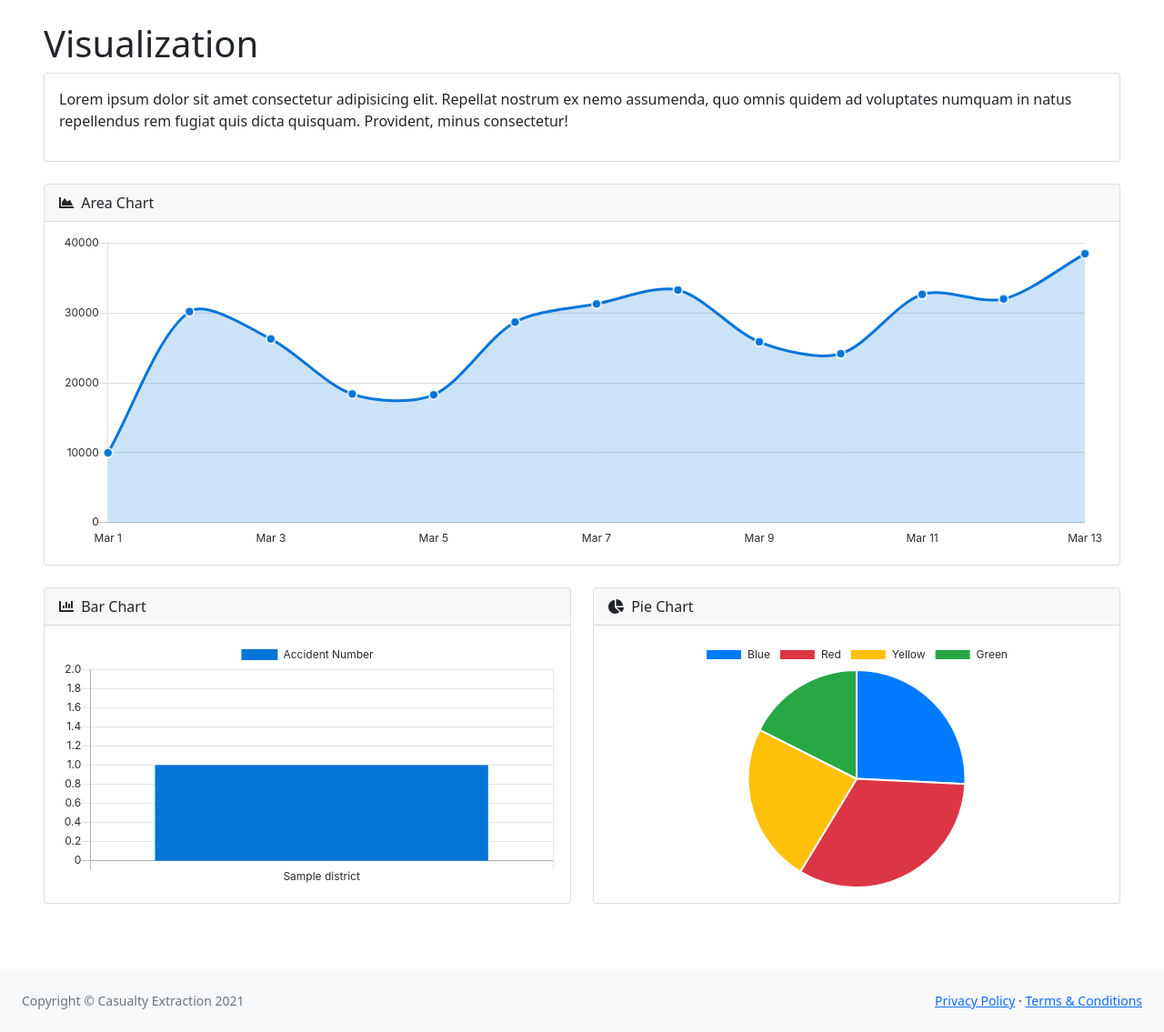
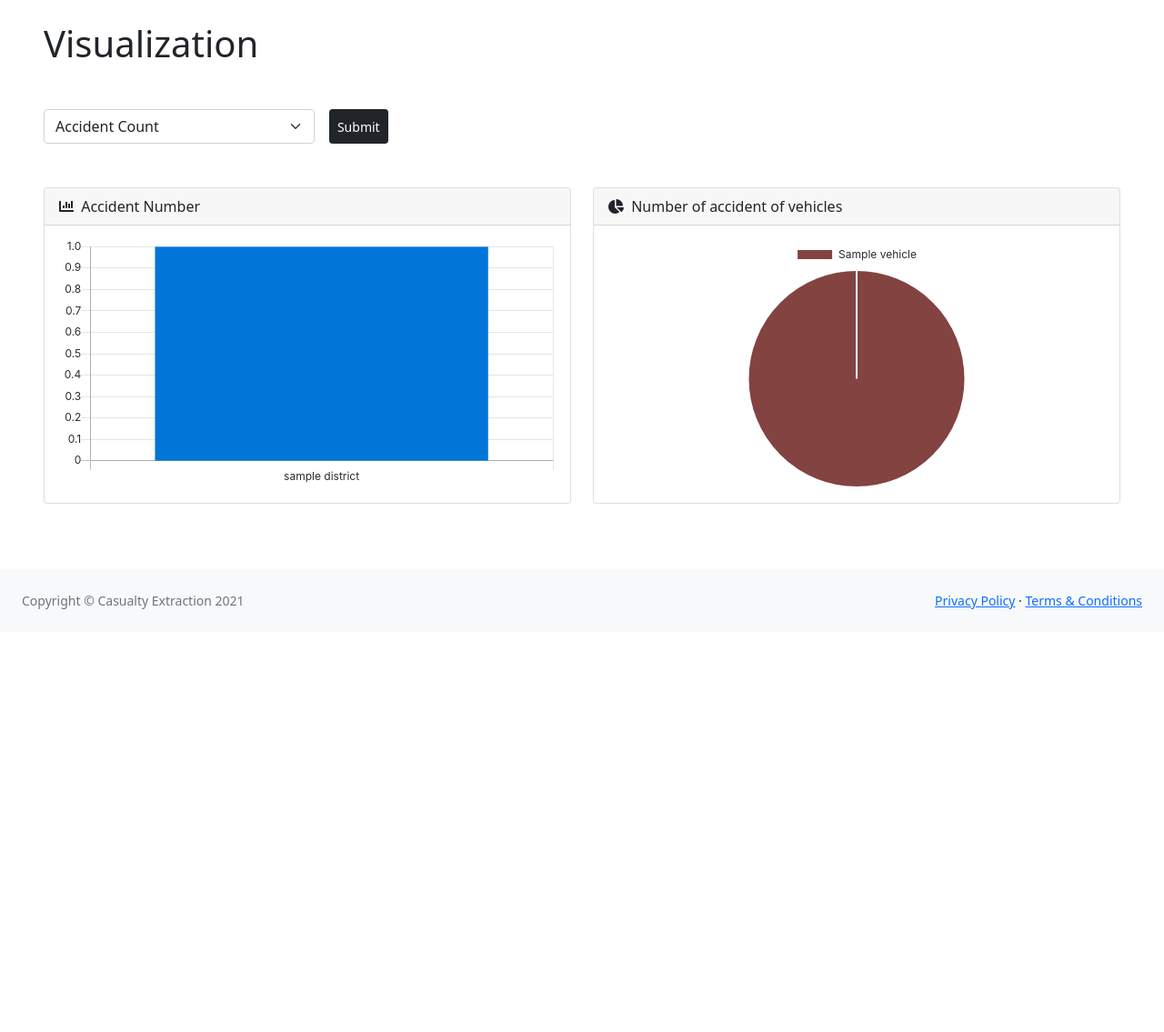
Before and after one commit to Imsanskar/Casualty-Extraction, a Django app: template DeathExtraction/newsextraction/templates/newsextraction/visualization.html in a window 1280 px wide. Shown: the part 120-1255 px from the top of the page at 91% size. After the commit the page ends 790 px from the top, so only its background shows below. Run offline with Django 3.2, Linux system fonts and the light colour scheme; the template is opened without the code that fills it: most values are stand-ins (such as "Sample title", 1, 10 or a date in 2020); some libraries are stand-ins or nearby versions.

Commit message:
Visualization added (#32)
* Update forms.py

forms.py added

* Update db.sqlite3

Added id field

* Update methods.py

Nothing changed

* Create 0002_alter_rssdata_id.py

* Update models.py

Add id field

* Update extractor.py

Change getLocation

* Update utils.py

Location feature edited

* Update tests.py

* Update db.sqlite3

* Update utils.py

* Update db.sqlite3

Removed duplicate items

* Create 0003_auto_20210706_1411.py

* Update models.py

Change rssdata model to exclude duplicate items

* Update views.py

Nothing added

* Update extractor.py

Improved location retriever

* Update utils.py

improve body

* Update extractor.py

Change Location retriever

* Update tests.py

* Update utils.py

Nothing new

* Update extractor.py

chabged  Data Extractor class

* Update locationTree.py

Added Daunne

* Update tests.py

NOthing new

* Death no bug fixed

* Update .gitignore

Update .gitignore

* Update gitignore

* RSS updated and encoding removed.

* Update requirements.txt

* Updated death no evaluation

* Update deathinjury.py

* Update requirements.txt

* source added and published not found bug fixed

* vehicle info added

* created a front end to work with django

* UI fixed for details

* nltk download added

* name form added

* init.py updated to install nltk module

* Update urls.py

* Update __init__.py

* Nameform updated

* Extraction from link created

* Merge conflict resolved

* Binary files removed

* Visualization page added

* Update views.py

* Update base.html

* Update extractor.py

* Search implemented

* Just let it be

* Code refactored

* Vehicle number added

* Visualization added and text to number added

* pipeline variable definition module changed

* Death count and injury count retrieval function added

* Update deathinjury.py

* Bar chart bug fixed

* date added

* Dynamic Visualization added

Co-authored-by: shawn00-tech <shawnjay001@gmail.com>

```diff
--- a/DeathExtraction/newsextraction/static/js/bar-chart.js
+++ b/DeathExtraction/newsextraction/static/js/bar-chart.js
@@ -3,44 +3,31 @@ Chart.defaults.global.defaultFontFamily = '-apple-system,system-ui,BlinkMacSyste
 Chart.defaults.global.defaultFontColor = '#292b2c';
 
 // Bar Chart Example
-var ctx = document.getElementById("myBarChart");
+
+function setBarChart(ctx, labels, values, title) {
 	var myLineChart = new Chart(ctx, {
 		type: 'bar',
 		data: {
-    labels: ["January", "February", "March", "April", "May", "June"],
+			labels: labels,
 			datasets: [{
-      label: "Revenue",
+				label: title,
 				backgroundColor: "rgba(2,117,216,1)",
 				borderColor: "rgba(2,117,216,1)",
-      data: [4215, 5312, 6251, 7841, 9821, 14984],
+				data: values,
 			}],
 		},
 		options: {
-    scales: {
-      xAxes: [{
-        time: {
-          unit: 'month'
-        },
-        gridLines: {
+			legend: {
 				display: false
 			},
-        ticks: {
-          maxTicksLimit: 6
-        }
-      }],
+			scales: {
 				yAxes: [{
 				ticks: {
-          min: 0,
-          max: 15000,
-          maxTicksLimit: 5
-        },
-        gridLines: {
-          display: true
+					beginAtZero: true,
+					min: 0
 				}
-      }],
-    },
-    legend: {
-      display: false
+				}]
 			}
 		}
 	});
+}
--- a/DeathExtraction/newsextraction/static/js/pie-chart.js
+++ b/DeathExtraction/newsextraction/static/js/pie-chart.js
@@ -3,14 +3,27 @@ Chart.defaults.global.defaultFontFamily = '-apple-system,system-ui,BlinkMacSyste
 Chart.defaults.global.defaultFontColor = '#292b2c';
 
 
+
+function setPieChart(ctx, labels, data) {
 	var ctx = document.getElementById("myPieChart");
+	let colors = []
+
+	for(let i = 0; i < data.length; i++){
+		r = Math.floor(Math.random() * 150 + 60 * i * Math.random());
+		g = Math.floor(Math.random() * 150 + 50 * i * Math.random());
+		b = Math.floor(Math.random() * 150 + 70 * i * Math.random());
+		color = 'rgb(' + r + ', ' + g + ', ' + b + ')';
+		colors.push(color)
+	}
+
 	var myPieChart = new Chart(ctx, {
 		type: 'pie',
 		data: {
-    labels: ["Blue", "Red", "Yellow", "Green"],
+			labels: labels,
 			datasets: [{
-      data: [12.21, 15.58, 11.25, 8.32],
-      backgroundColor: ['#007bff', '#dc3545', '#ffc107', '#28a745'],
+				data: data,
+				backgroundColor: colors,
 			}],
 		},
 	});
+}
--- a/DeathExtraction/newsextraction/templates/newsextraction/visualization.html
+++ b/DeathExtraction/newsextraction/templates/newsextraction/visualization.html
@@ -6,27 +6,23 @@
 <main>
 	<div class="container-fluid px-4">
 		<h1 class="mt-4">Visualization</h1>
-		<div class="card mb-4">
-			<div class="card-body">
-				<p>Lorem ipsum dolor sit amet consectetur adipisicing elit. Repellat nostrum ex nemo
-					assumenda, quo omnis quidem ad voluptates numquam in natus repellendus rem fugiat quis
-					dicta quisquam. Provident, minus consectetur!</p>
-			</div>
+
+		<div class="col-md-4 my-5 d-flex ">
+			<select class="form-select" aria-label="Default select example" id="dataSelect" onchange="dataSelect()">
+				<option selected value="accident">Accident Count</option>
+				<option value="death">Death Count</option>
+				<option value="injury">Injury Count</option>
+			</select>
+			<button type="button" class="btn btn-sm btn-dark mx-3" onclick="selectData">Submit</button>
+
 		</div>
 
-		<div class="card mb-4">
-			<div class="card-header">
-				<i class="fas fa-chart-area me-1"></i>
-				Area Chart
-			</div>
-			<div class="card-body"><canvas id="myAreaChart" width="100%" height="30"></canvas></div>
-		</div>
 		<div class="row">
 			<div class="col-lg-6">
 				<div class="card mb-4">
-					<div class="card-header">
+					<div class="card-header" id="titleBarGraph">
 						<i class="fas fa-chart-bar me-1"></i>
-						Bar Chart
+						Accident Number
 					</div>
 					<div class="card-body"><canvas id="myBarChart" width="100%" height="50"></canvas></div>
 				</div>
@@ -35,7 +31,7 @@
 				<div class="card mb-4">
 					<div class="card-header">
 						<i class="fas fa-chart-pie me-1"></i>
-						Pie Chart
+						Number of accident of vehicles
 					</div>
 					<div class="card-body"><canvas id="myPieChart" width="100%" height="50"></canvas></div>
 				</div>
@@ -50,39 +46,80 @@
 
 {% block script %}
 <script src="{% static 'js/area-chart.js' %}"></script>
-<!-- <script src="{% static 'js/bar-chart.js' %}"></script> -->
+<script src="{% static 'js/bar-chart.js' %}"></script>
 <script src="{% static 'js/pie-chart.js' %}"></script>
 
 <script>
+
+
 	districts = []
-	countAccident = []
+	countAccident = {}
 	deathCount = {}
+	vehicleCount = {}
+	var data = {}
 
 	{% for district, count in locationCount.items %}
-		districts.push('{{ district }}')
-		countAccident.push('{{ count }}')
+	if (countAccident['{{ district }}'.toLowerCase()] == undefined)
+		countAccident['{{ district }}'.toLowerCase()] = parseInt('{{ count }}')
+	else
+		countAccident['{{ district }}'.toLowerCase()] += parseInt('{{ count }}')
 	{% endfor %}
 
-	{% for district, count in deathCount.items %}
-		deathCount['{{ district }}'] = '{{ count }}'
+	{% for vehicle, count in vehicleCount.items %}
+		vehicleCount['{{ vehicle }}'] = '{{ count }}'
 	{% endfor %}
-	console.log(deathCount)
 
 
-	// Bar Chart Example
-	var ctx = document.getElementById("myBarChart");
-	var myLineChart = new Chart(ctx, {
-		type: 'bar',
-		data: {
-			labels: districts,
-			datasets: [{
-				label: "Accident Number",
-				backgroundColor: "rgba(2,117,216,1)",
-				borderColor: "rgba(2,117,216,1)",
-				data: countAccident,
-			}],
-		},
-	});
+
+	let ctxBarChart = document.getElementById("myBarChart");
+	setBarChart(ctxBarChart, Object.keys(countAccident), Object.values(countAccident), "Accident Number")
+
+
+
+
+	function dataSelect(){
+		let x = document.getElementById("dataSelect").value;
+		let titleCtx = document.getElementById("titleBarGraph")
+		data = {}
+		let ctxBarChart = document.getElementById("myBarChart");
+		if(x == "death"){
+			titleCtx.innerText = "Death Number"
+			{% for district, count in deathCount.items %}
+			if (data['{{ district }}'.toLowerCase()] == undefined)
+				data['{{ district }}'.toLowerCase()] = parseInt('{{ count }}')
+			else
+				data['{{ district }}'.toLowerCase()] += parseInt('{{ count }}')
+			{% endfor %}
+
+		}
+		if(x == "injury"){
+			titleCtx.innerText = "Injury Number"
+			{% for district, count in injuryCount.items %}
+			if (data['{{ district }}'.toLowerCase()] == undefined)
+				data['{{ district }}'.toLowerCase()] = parseInt('{{ count }}')
+			else
+				data['{{ district }}'.toLowerCase()] += parseInt('{{ count }}')
+			{% endfor %}
+		}
+		if(x == "accident"){
+			titleCtx.innerText = "Accident Number"
+			{% for district, count in locationCount.items %}
+			if (data['{{ district }}'.toLowerCase()] == undefined)
+				data['{{ district }}'.toLowerCase()] = parseInt('{{ count }}')
+			else
+				data['{{ district }}'.toLowerCase()] += parseInt('{{ count }}')
+			{% endfor %}
+		}
+		console.log(data)
+		setBarChart(ctxBarChart, Object.keys(data), Object.values(data), "Accident Number")
+	}
+
+
+
+
+
+	ctx = document.getElementById("myPieChart");
+	setPieChart(ctx, Object.keys(vehicleCount), Object.values(vehicleCount))
 
 </script>
 {% endblock %}
```
Also changed, not shown: DeathExtraction/DeathExtraction/__init__.py (deleted, +0 -15 lines), DeathExtraction/newsextraction/__init__.py (+16 -0 lines), DeathExtraction/newsextraction/modules/deathinjury.py (+11 -13 lines), DeathExtraction/newsextraction/modules/tokenizer.py (+18 -0 lines), DeathExtraction/newsextraction/modules/utils.py (+90 -3 lines), DeathExtraction/newsextraction/views.py (+8 -2 lines). Lines whose indentation alone changed are shown as unchanged.
